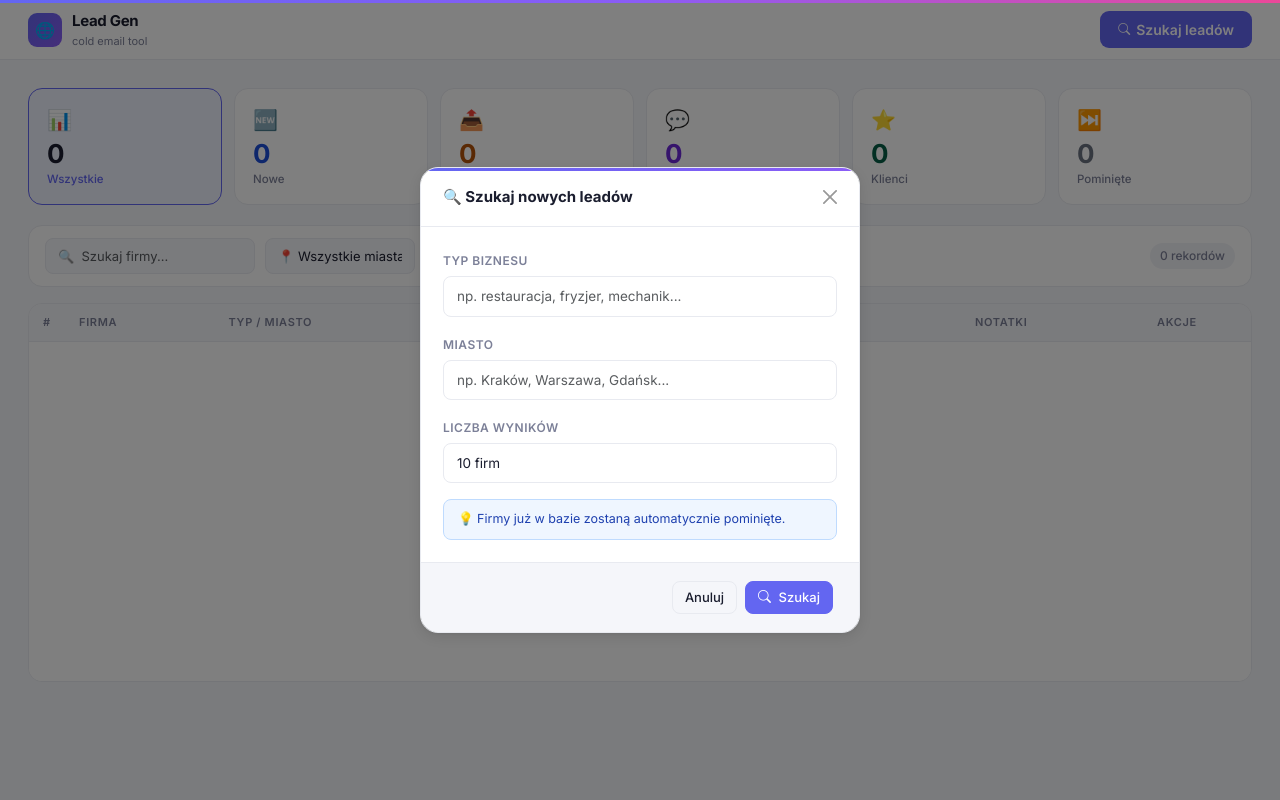
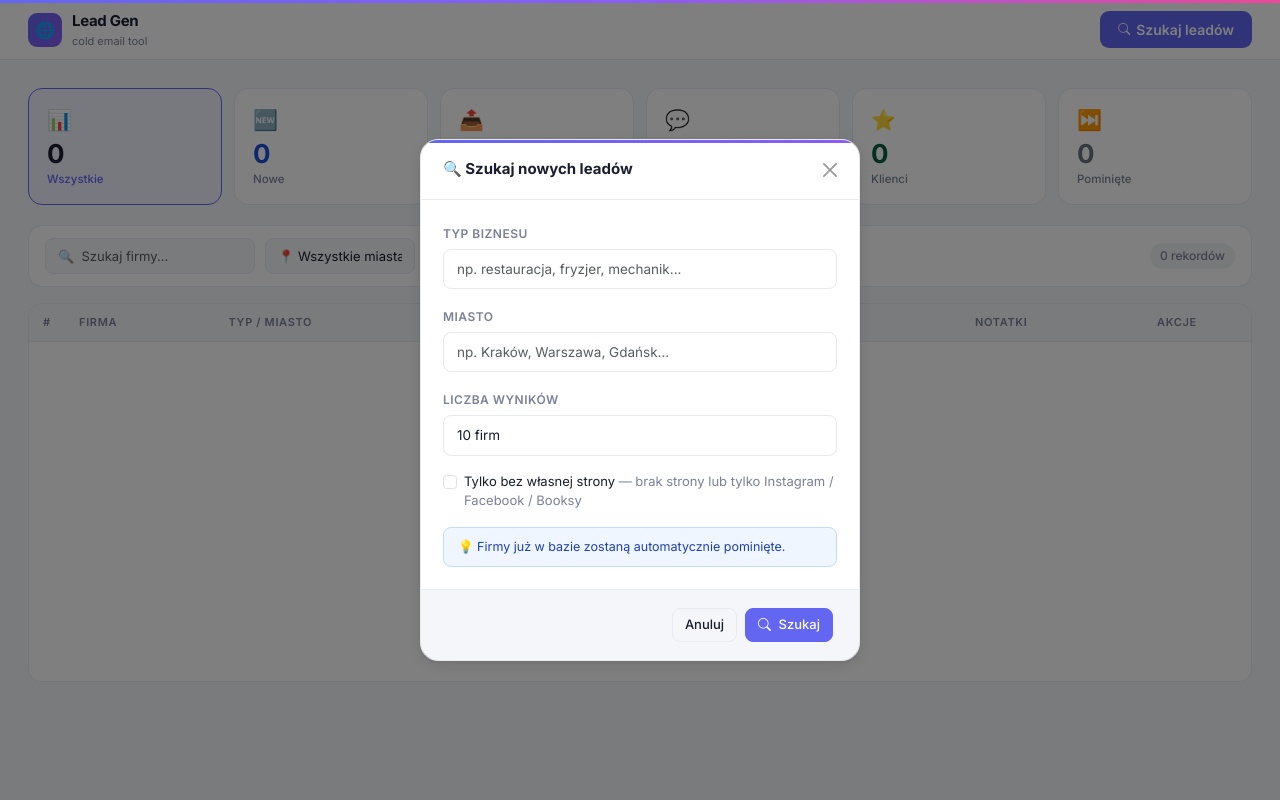
Before and after one commit to SimonLaskowsky/lead-gen, a Flask app: page / in a window 1280 px wide, after a click on "Szukaj leadów". Run offline with Flask 3, Linux system fonts and the light colour scheme; data that the repository does not hold is empty.

Commit message:
feat: filter lead search to businesses without own website

```diff
--- a/app.py
+++ b/app.py
@@ -90,12 +90,13 @@ def search():
     business_type = data.get("business_type", "").strip()
     city = data.get("city", "").strip()
     max_results = min(int(data.get("max_results", 10)), 60)
+    no_website = bool(data.get("no_website"))
 
     if not business_type or not city:
         return jsonify({"error": "Podaj typ biznesu i miasto"}), 400
 
     try:
-        leads = scraper.search_leads(business_type, city, max_results)
+        leads = scraper.search_leads(business_type, city, max_results, no_website=no_website)
     except ValueError as e:
         return jsonify({"error": str(e)}), 500
     except Exception as e:
--- a/scraper.py
+++ b/scraper.py
@@ -49,7 +49,7 @@ def _attr(tag, key, default=""):
         return default
 
 
-def search_leads(business_type: str, city: str, max_results: int = 10) -> list[dict]:
+def search_leads(business_type: str, city: str, max_results: int = 10, no_website: bool = False) -> list[dict]:
     api_key = os.getenv("GOOGLE_MAPS_API_KEY")
     if not api_key:
         raise ValueError("GOOGLE_MAPS_API_KEY not set in .env")
@@ -77,11 +77,15 @@ def search_leads(business_type: str, city: str, max_results: int = 10) -> list[d
                     place["place_id"],
                     fields=["name", "formatted_phone_number", "website", "formatted_address"],
                 )["result"]
+                site = details.get("website", "")
+                # "bez strony" = brak URL albo tylko profil na platformie (Instagram, Booksy, FB...)
+                if no_website and site and not detect_outsourced_platform(site):
+                    continue
                 leads.append(
                     {
                         "business_name": details.get("name", ""),
                         "phone": details.get("formatted_phone_number", ""),
-                        "website_url": details.get("website", ""),
+                        "website_url": site,
                         "address": details.get("formatted_address", ""),
                     }
                 )
--- a/templates/index.html
+++ b/templates/index.html
@@ -641,6 +641,13 @@
             <option value="20">20 firm</option>
           </select>
         </div>
+        <div class="form-check mb-3">
+          <input type="checkbox" id="searchNoWebsite" class="form-check-input" />
+          <label class="form-check-label" for="searchNoWebsite" style="font-size:13px">
+            Tylko bez własnej strony
+            <span style="color:var(--muted)">— brak strony lub tylko Instagram / Facebook / Booksy</span>
+          </label>
+        </div>
         <div class="alert-info-soft">
           💡 Firmy już w bazie zostaną automatycznie pominięte.
         </div>
@@ -962,6 +969,7 @@ async function doSearch() {
   const business_type = document.getElementById('searchType').value.trim();
   const city          = document.getElementById('searchCity').value.trim();
   const max_results   = document.getElementById('searchMax').value;
+  const no_website    = document.getElementById('searchNoWebsite').checked;
 
   if (!business_type || !city) { showToast('Podaj typ biznesu i miasto', 'warning'); return; }
 
@@ -970,7 +978,7 @@ async function doSearch() {
   document.getElementById('loadingOverlay').classList.remove('d-none');
 
   try {
-    const res  = await fetch('/api/search', { method:'POST', headers:{'Content-Type':'application/json'}, body: JSON.stringify({business_type, city, max_results}) });
+    const res  = await fetch('/api/search', { method:'POST', headers:{'Content-Type':'application/json'}, body: JSON.stringify({business_type, city, max_results, no_website}) });
     const data = await res.json();
     if (data.error) { showToast('Błąd: ' + data.error, 'danger'); }
     else {
```
